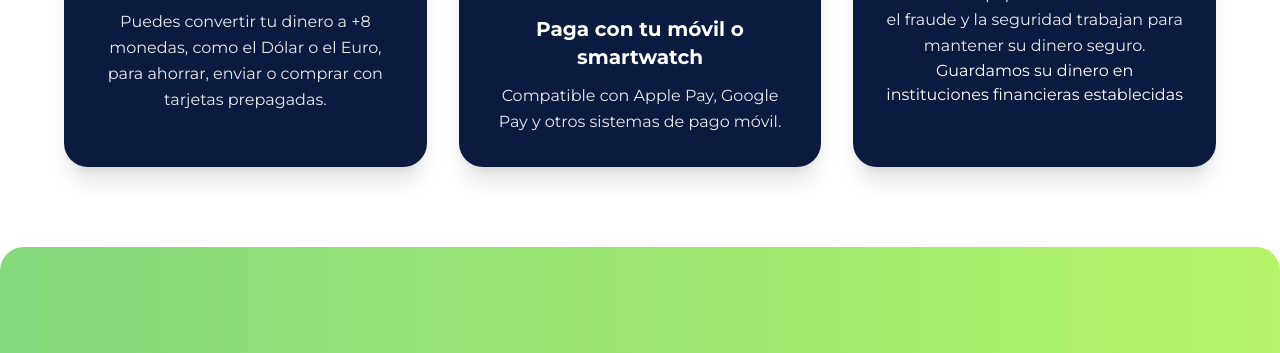
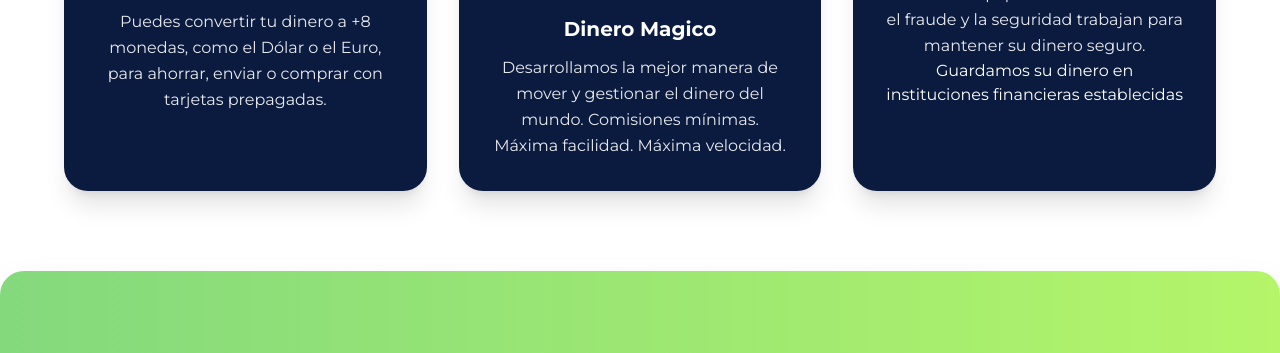
Before and after one commit to rapicambios/public, a plain HTML site: page index.html in a window 1280 px wide. Shown: the part 6650-7003 px from the top of the page. Drawn offline with nearby package versions, Linux system fonts and the light colour scheme; no server answers.

Commit message:
Update index.html

```diff
--- a/index.html
+++ b/index.html
@@ -788,9 +788,9 @@
                 <div class="mb-6 w-full h-auto flex items-center justify-center">
                     <img alt="Teléfono móvil y smartwatch con iconos de pago" class="w-full h-full object-contain" src="./assets/img/logo/magicmoney.png"/>
                 </div>
-                <h3 class="font-bold text-xl mb-3">Paga con tu móvil o smartwatch</h3>
+                <h3 class="font-bold text-xl mb-3">Dinero Magico</h3>
                 <p class="text-base leading-relaxed opacity-90">
-                    Compatible con Apple Pay, Google Pay y otros sistemas de pago móvil.
+Desarrollamos la mejor manera de mover y gestionar el dinero del mundo. Comisiones mínimas. Máxima facilidad. Máxima velocidad.
                 </p>
             </div>
             <!-- Cuidamos de tu privacidad -->
```
